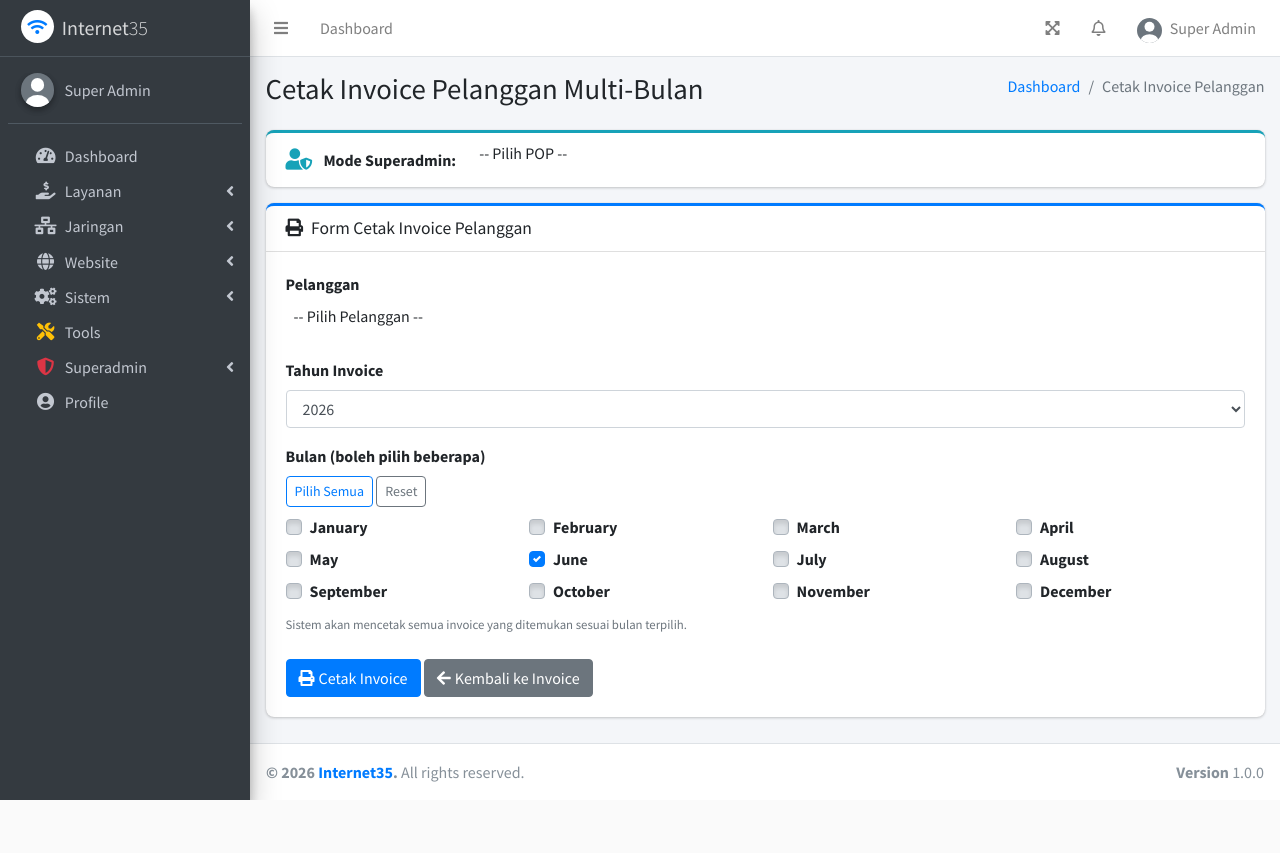
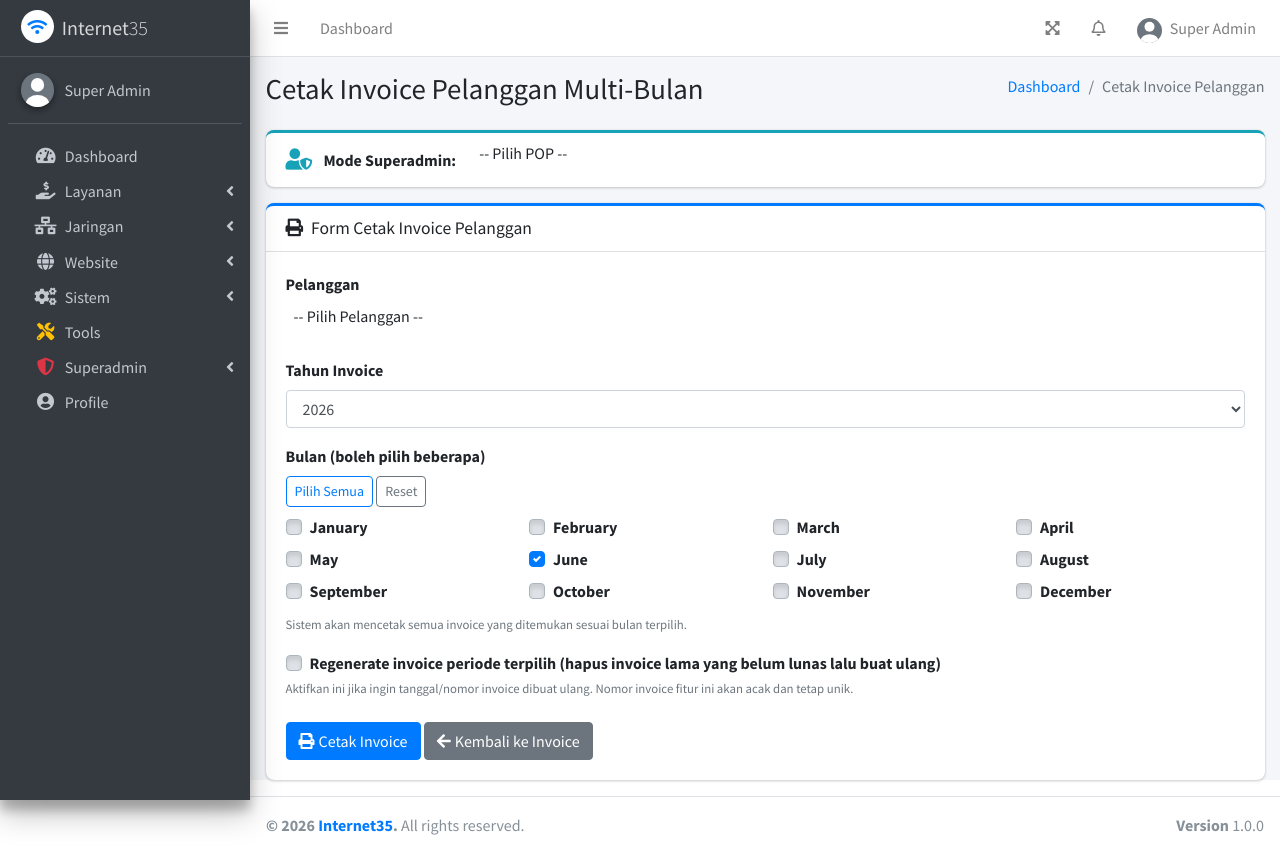
Before and after one commit to chandra35/internet35, a Laravel app: page /admin/invoice-customer-print in a window 1280 px wide. Before the commit the page ends 800 px from the top, so only its background shows below. Run offline with Laravel 12, Linux system fonts and the light colour scheme; a user stored in the database is signed in; data comes from the database, SQL or seed files in the repository; tables that the repository leaves empty hold one stand-in row (values such as "Sample post"); data that the repository does not hold is empty; parts of the project's set-up code (start-up, migrations or seed data) failed here and were passed over; some libraries are stand-ins or nearby versions.

Commit message:
feat: add regenerate option and random invoice numbers for customer print
- Add optional regenerate toggle to replace existing period invoices
- Generate non-sequential random invoice numbers (unique across soft deletes)
- Keep invoice date/due date random rules per selected month

```diff
--- a/app/Http/Controllers/Admin/CustomerInvoicePrintController.php
+++ b/app/Http/Controllers/Admin/CustomerInvoicePrintController.php
@@ -58,6 +58,31 @@ class CustomerInvoicePrintController extends Controller implements HasMiddleware
         ];
     }
 
+    /**
+     * Generate random invoice number for this feature so numbers are not sequential.
+     * Keeps uniqueness across active + soft-deleted invoices.
+     */
+    private function generateRandomInvoiceNumber(string $popId, Carbon $periodStart, ?PopSetting $popSetting): string
+    {
+        $prefix = rtrim($popSetting?->invoice_prefix ?? 'INV', '-');
+        $ym = $periodStart->format('Ym');
+
+        for ($i = 0; $i < 100; $i++) {
+            $random = str_pad((string) random_int(0, 9999), 4, '0', STR_PAD_LEFT);
+            $invoiceNumber = $prefix . '-' . $ym . '-' . $random;
+
+            $exists = CustomerInvoice::withTrashed()
+                ->where('invoice_number', $invoiceNumber)
+                ->exists();
+
+            if (!$exists) {
+                return $invoiceNumber;
+            }
+        }
+
+        throw new \RuntimeException('Gagal membuat nomor invoice acak yang unik.');
+    }
+
     protected function getPopId(Request $request)
     {
         $user = Auth::user();
@@ -112,6 +137,7 @@ class CustomerInvoicePrintController extends Controller implements HasMiddleware
             'year' => 'required|integer|min:2020|max:2100',
             'months' => 'required|array|min:1',
             'months.*' => 'required|integer|min:1|max:12',
+            'regenerate' => 'nullable|boolean',
         ]);
 
         $customer = Customer::where('id', $validated['customer_id'])
@@ -120,7 +146,7 @@ class CustomerInvoicePrintController extends Controller implements HasMiddleware
             ->firstOrFail();
 
         $popSetting = PopSetting::where('user_id', $popId)->first();
-        $dueDays = $popSetting?->invoice_due_days ?? 7;
+        $regenerate = (bool) ($validated['regenerate'] ?? false);
 
         $months = collect($validated['months'])
             ->map(fn ($m) => (int) $m)
@@ -130,7 +156,7 @@ class CustomerInvoicePrintController extends Controller implements HasMiddleware
 
         DB::beginTransaction();
         try {
-            $printRows = $months->map(function (int $month) use ($validated, $popId, $customer, $popSetting, $dueDays) {
+            $printRows = $months->map(function (int $month) use ($validated, $popId, $customer, $popSetting, $regenerate) {
                 $periodStart = Carbon::create((int) $validated['year'], $month, 1)->startOfMonth();
                 $periodEnd = (clone $periodStart)->endOfMonth();
 
@@ -140,6 +166,15 @@ class CustomerInvoicePrintController extends Controller implements HasMiddleware
                     ->whereDate('period_end', $periodEnd->toDateString())
                     ->orderBy('created_at')
                     ->first();
+
+                if ($regenerate && $invoice) {
+                    if ($invoice->status === 'paid') {
+                        throw new \RuntimeException('Tidak bisa regenerate invoice yang sudah lunas (' . $invoice->invoice_number . ').');
+                    }
+
+                    $invoice->delete();
+                    $invoice = null;
+                }
 
                 if (!$invoice) {
                     if (!$customer->package) {
@@ -159,7 +194,7 @@ class CustomerInvoicePrintController extends Controller implements HasMiddleware
                     $invoice = CustomerInvoice::create([
                         'customer_id' => $customer->id,
                         'pop_id' => $popId,
-                        'invoice_number' => CustomerInvoice::generateInvoiceNumber($popId),
+                        'invoice_number' => $this->generateRandomInvoiceNumber($popId, $periodStart, $popSetting),
                         'invoice_date' => $invoiceDate,
                         'due_date' => $dueDate,
                         'period_start' => $periodStart->toDateString(),
--- a/resources/views/admin/invoice-customer-print/index.blade.php
+++ b/resources/views/admin/invoice-customer-print/index.blade.php
@@ -79,6 +79,18 @@
                 <small class="text-muted">Sistem akan mencetak semua invoice yang ditemukan sesuai bulan terpilih.</small>
             </div>
 
+            <div class="form-group">
+                <div class="custom-control custom-checkbox">
+                    <input class="custom-control-input" type="checkbox" id="regenerate" name="regenerate" value="1" {{ old('regenerate') ? 'checked' : '' }}>
+                    <label class="custom-control-label" for="regenerate">
+                        Regenerate invoice periode terpilih (hapus invoice lama yang belum lunas lalu buat ulang)
+                    </label>
+                </div>
+                <small class="text-muted d-block mt-1">
+                    Aktifkan ini jika ingin tanggal/nomor invoice dibuat ulang. Nomor invoice fitur ini akan acak dan tetap unik.
+                </small>
+            </div>
+
             <div class="mt-4">
                 <button type="submit" class="btn btn-primary">
                     <i class="fas fa-print mr-1"></i>Cetak Invoice
```
